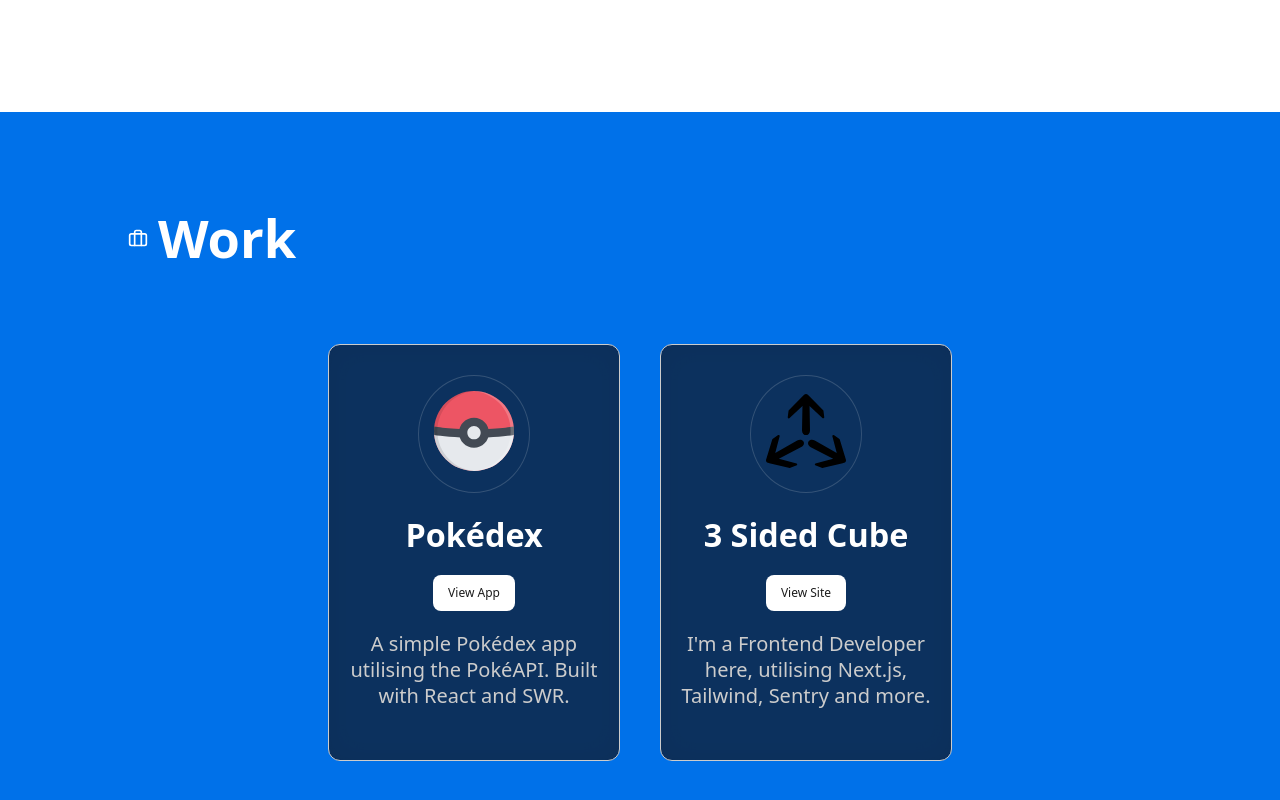
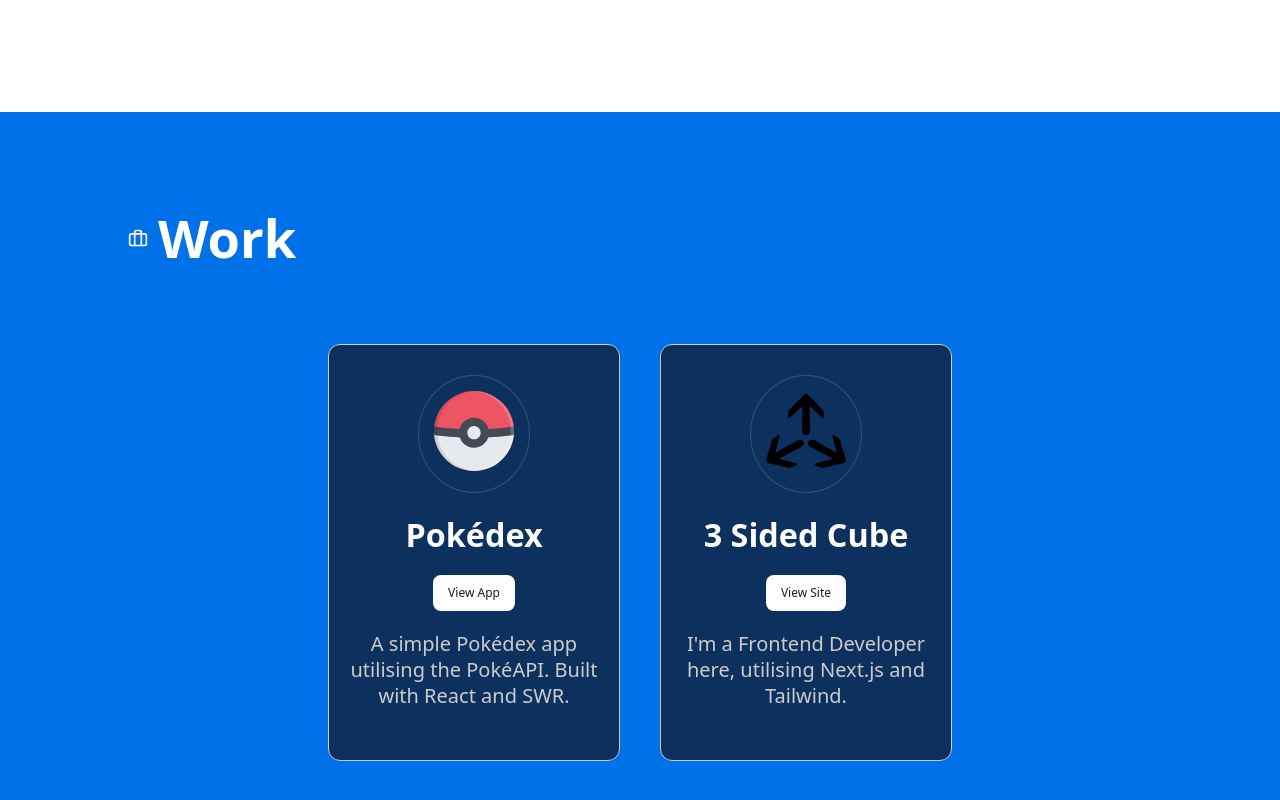
Before and after one commit to mac-long/mac-long, a plain HTML site: page portfolio/index.html in a window 1280 px wide. Shown: the part 848-1648 px from the top of the page. Drawn offline with Linux system fonts and the light colour scheme.

Commit message:
Update index.html
Signed-off-by: Mac <115668288+mac-long@users.noreply.github.com>

```diff
--- a/portfolio/index.html
+++ b/portfolio/index.html
@@ -584,8 +584,7 @@
             View Site</a
           >
           <p>
-            I'm a Frontend Developer here, utilising Next.js, Tailwind, Sentry
-            and more.
+            I'm a Frontend Developer here, utilising Next.js and Tailwind.
           </p>
         </div>
         <a id="to-top" class="bubble" href="#top">
```
